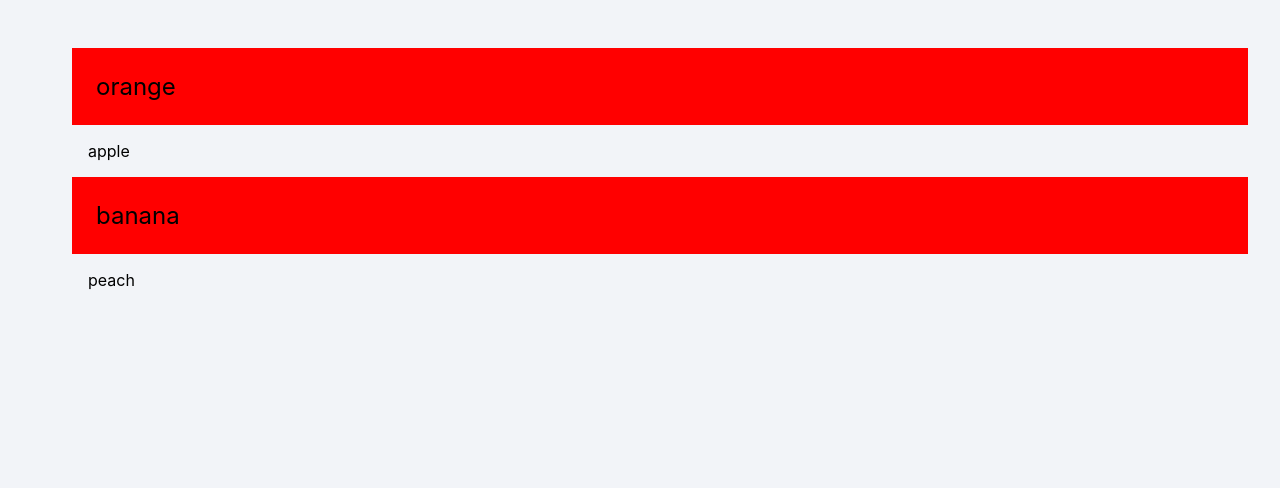
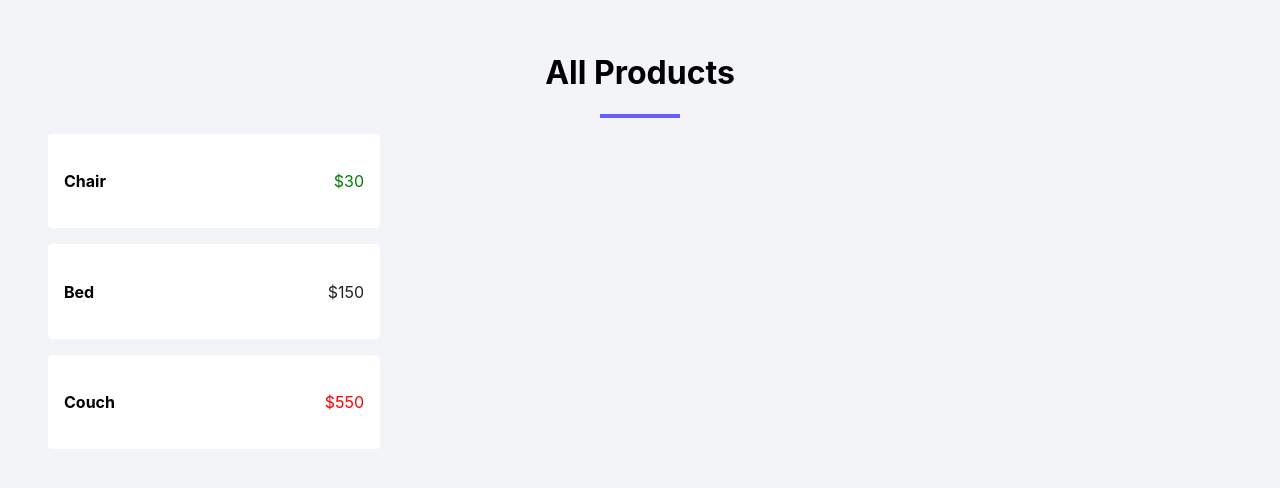
Before and after one commit to mendelssohnbach/styled-john-smilga, a React (Create React App) app: page / in a window 1280 px wide. Shown: the top 488 px of the page. Built offline with nearby package versions, Linux system fonts and the light colour scheme.

Commit message:
update: lesson40
https://gitmoji.dev/

```diff
--- a/src/App.js
+++ b/src/App.js
@@ -1,9 +1,9 @@
-import List from './components/List';
+import Products from './components/Products';
 
 function App() {
   return (
     <div style={{ padding: '2rem' }}>
-      <List />
+      <Products />
     </div>
   );
 }
--- a/src/components/ComplexTitle.jsx
+++ b/src/components/ComplexTitle.jsx
@@ -5,7 +5,7 @@
     <Wrapper>
       <h1>{title}</h1>
       <div className="underline"></div>
-      <div className="box"></div>
+      {/* <div className="box"></div> */}
     </Wrapper>
   );
 };
--- /dev/null
+++ b/src/components/Product.jsx
@@ -0,0 +1,33 @@
+import styled, { css } from 'styled-components';
+
+function Product({ name, price }) {
+  return (
+    <Wrapper price={price}>
+      <h4>{name}</h4>
+      <p>${price}</p>
+    </Wrapper>
+  );
+}
+
+const Wrapper = styled.article`
+  width: 300px;
+  background: #fff;
+  padding: 1rem;
+  border-radius: 0.25rem;
+  margin: 1rem;
+  display: flex;
+  justify-content: space-between;
+  align-items: center;
+  h4 {
+    text-transform: capitalize;
+  }
+  p {
+    color: ${({ price }) => {
+      if (price < 100) return 'green';
+      if (price > 500) return 'red';
+      return '#222';
+    }};
+  }
+`;
+
+export default Product;
--- /dev/null
+++ b/src/components/Products.jsx
@@ -0,0 +1,21 @@
+import Title from './ComplexTitle';
+import Product from './Product';
+
+const products = [
+  { id: 1, name: 'chair', price: 30 },
+  { id: 2, name: 'bed', price: 150 },
+  { id: 3, name: 'couch', price: 550 },
+];
+
+function Products() {
+  return (
+    <div>
+      <Title title="all products" />
+      {products.map((product) => {
+        return <Product {...product} key={product.id} />;
+      })}
+    </div>
+  );
+}
+
+export default Products;
```
